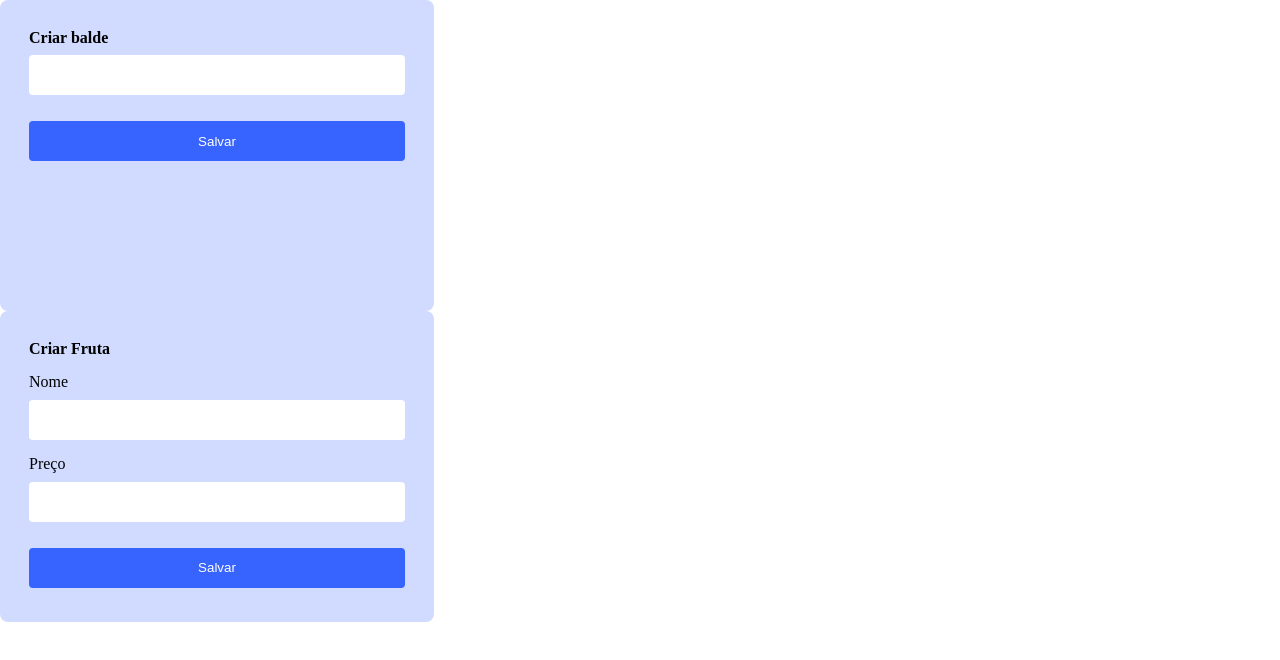
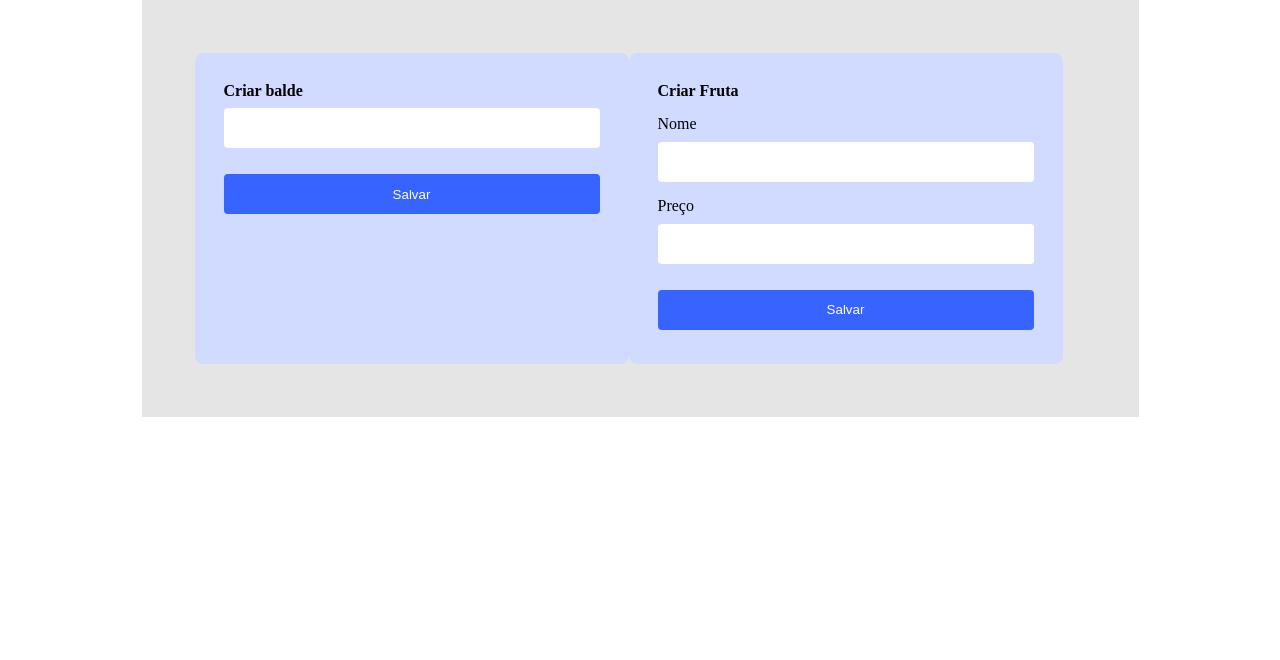
Before and after one commit to EdAndrade/armazenamento-de-frutas, a Nuxt app: page / in a window 1280 px wide. Shown: the top 660 px of the page. Built offline with nearby package versions, Linux system fonts and the light colour scheme.

Commit message:
ordering layout

```diff
--- a/pages/index.vue
+++ b/pages/index.vue
@@ -41,4 +41,22 @@
 
 <style scoped lang="scss">
 
+	#indexPage{
+		width: 100%;
+		display: flex;
+		justify-content: center;
+
+		#content{
+			max-width: 997px;
+			width: 100%;
+			padding: 53px;
+			background-color: $color-light-2;
+
+			.create_bucket_and_fruit{
+
+				display: flex;
+			}
+		}
+	}
+
 </style>
```
